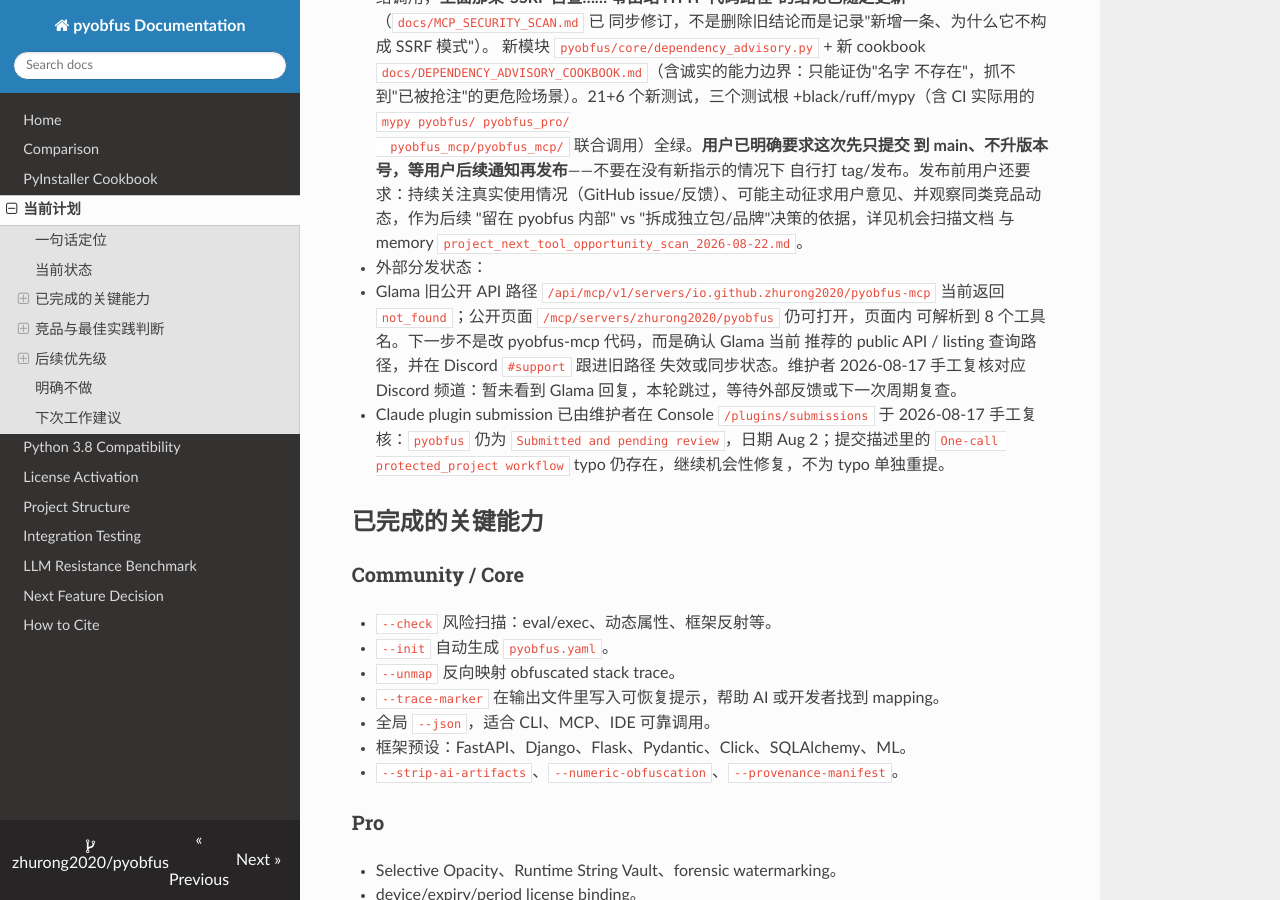
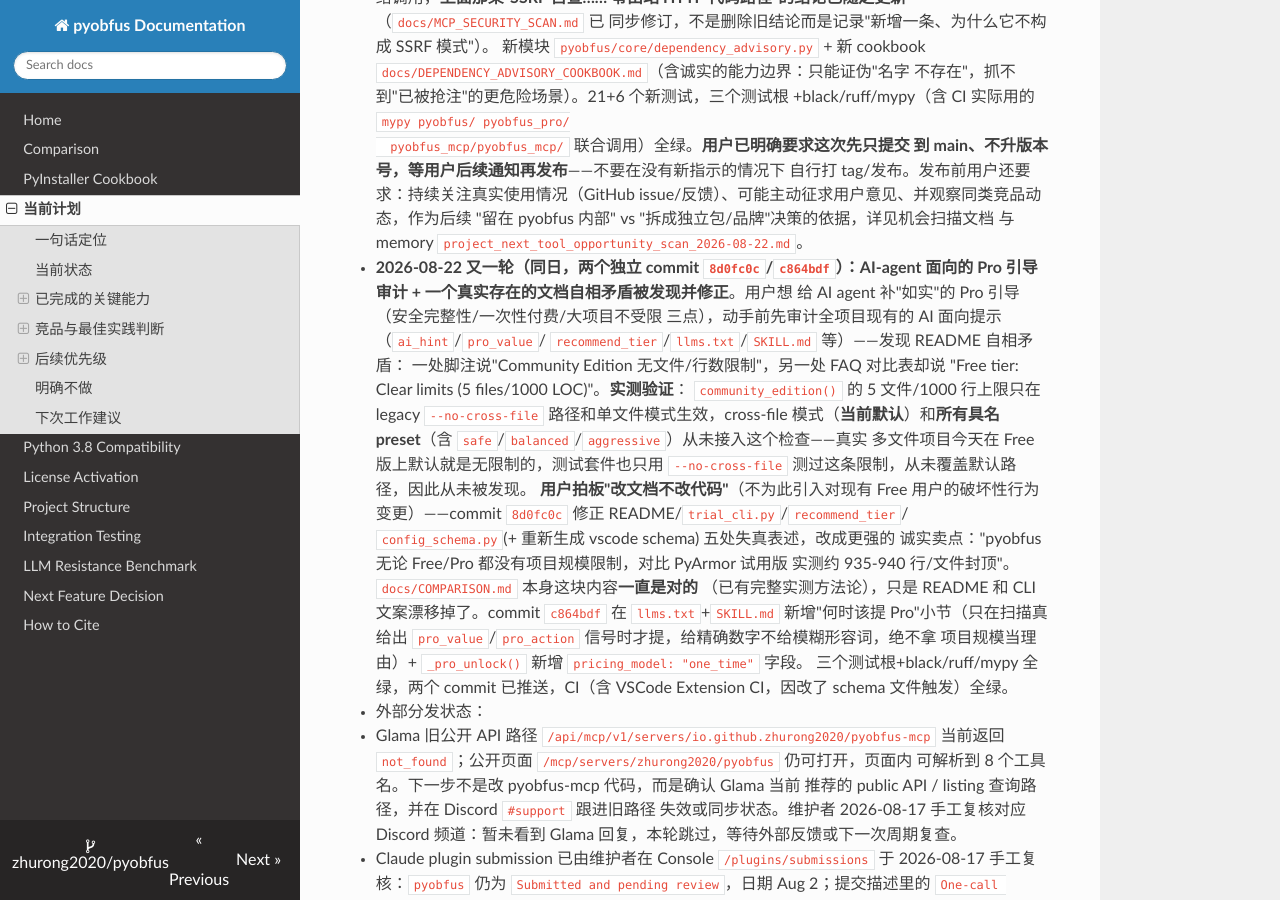
Before and after one commit to zhurong2020/pyobfus, an MkDocs documentation site: the page built from docs/CURRENT_PLAN_ZH.md, in a window 1280 px wide and 900 px high, scrolled down 1918 px. Built offline with MkDocs 1.6.1, drawn with Linux system fonts in a browser that asks for light colours; nearby versions of some CDN libraries.

Commit message:
docs(plan): sync CURRENT_PLAN_ZH with the size-limit fix + AI-hint audit
Records both same-day commits (8d0fc0c fixing the stale 5-file/1000-LOC
Community claim, c864bdf adding the "when to mention Pro" guidance) in
the cold-start plan doc, per this project's convention of keeping
CURRENT_PLAN_ZH.md as the single dated source of truth for what
happened and why.

Co-Authored-By: Claude Sonnet 5 <noreply@anthropic.com>

```diff
--- a/docs/CURRENT_PLAN_ZH.md
+++ b/docs/CURRENT_PLAN_ZH.md
@@ -91,6 +91,29 @@ pyobfus 是面向 AI 辅助开发时代的 Python 代码保护工具：保留纯
   issue/反馈）、可能主动征求用户意见、并观察同类竞品动态，作为后续
   "留在 pyobfus 内部" vs "拆成独立包/品牌"决策的依据，详见机会扫描文档
   与 memory `project_next_tool_opportunity_scan_2026-08-22.md`。
+- **2026-08-22 又一轮（同日，两个独立 commit `8d0fc0c`/`c864bdf`）：AI-agent
+  面向的 Pro 引导审计 + 一个真实存在的文档自相矛盾被发现并修正**。用户想
+  给 AI agent 补"如实"的 Pro 引导（安全完整性/一次性付费/大项目不受限
+  三点），动手前先审计全项目现有的 AI 面向提示（`ai_hint`/`pro_value`/
+  `recommend_tier`/`llms.txt`/`SKILL.md` 等）——发现 README 自相矛盾：
+  一处脚注说"Community Edition 无文件/行数限制"，另一处 FAQ 对比表却说
+  "Free tier: Clear limits (5 files/1000 LOC)"。**实测验证**：
+  `community_edition()` 的 5 文件/1000 行上限只在 legacy `--no-cross-file`
+  路径和单文件模式生效，cross-file 模式（**当前默认**）和**所有具名
+  preset**（含 `safe`/`balanced`/`aggressive`）从未接入这个检查——真实
+  多文件项目今天在 Free 版上默认就是无限制的，测试套件也只用
+  `--no-cross-file` 测过这条限制，从未覆盖默认路径，因此从未被发现。
+  **用户拍板"改文档不改代码"**（不为此引入对现有 Free 用户的破坏性行为
+  变更）——commit `8d0fc0c` 修正 README/`trial_cli.py`/`recommend_tier`/
+  `config_schema.py`(+ 重新生成 vscode schema) 五处失真表述，改成更强的
+  诚实卖点："pyobfus 无论 Free/Pro 都没有项目规模限制，对比 PyArmor 试用版
+  实测约 935-940 行/文件封顶"。`docs/COMPARISON.md` 本身这块内容**一直是对的**
+  （已有完整实测方法论），只是 README 和 CLI 文案漂移掉了。commit `c864bdf`
+  在 `llms.txt`+`SKILL.md` 新增"何时该提 Pro"小节（只在扫描真给出
+  `pro_value`/`pro_action` 信号时才提，给精确数字不给模糊形容词，绝不拿
+  项目规模当理由）+ `_pro_unlock()` 新增 `pricing_model: "one_time"` 字段。
+  三个测试根+black/ruff/mypy 全绿，两个 commit 已推送，CI（含
+  VSCode Extension CI，因改了 schema 文件触发）全绿。
 - 外部分发状态：
   - Glama 旧公开 API 路径
     `/api/mcp/v1/servers/io.github.zhurong2020/pyobfus-mcp` 当前返回
```
